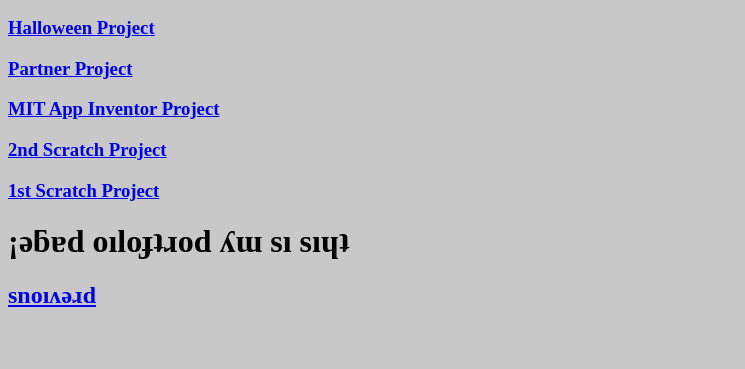
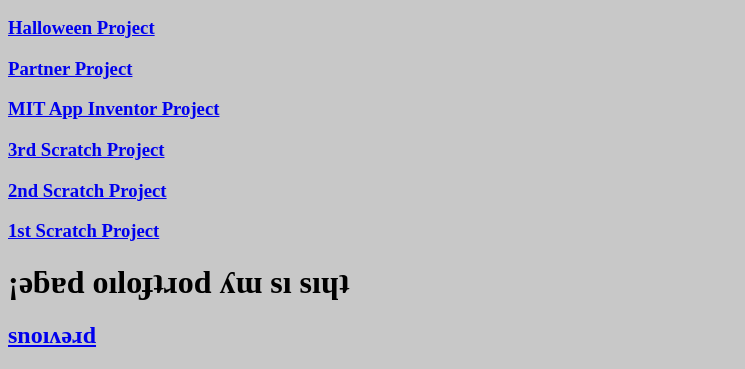
Before and after one commit to 1058319/firstwebsite.github.io, a plain HTML site: page portfolio.html in a window 1280 px wide. Shown: the part 478-847 px from the top of the page, without its empty margins (0-745 px from the left). Before the commit the page ends 807 px from the top, so only its background shows below. Drawn offline with Linux system fonts and the light colour scheme.

Commit message:
Update portfolio.html

```diff
--- a/portfolio.html
+++ b/portfolio.html
@@ -23,6 +23,7 @@
   <h3><a href="https://repl.it/EImT/47">Halloween Project</a></h3>
   <h3><a href="https://repl.it/EOzQ/41">Partner Project</a></h3>
   <h3><a href="Dont_pop_the_balloon.aia">MIT App Inventor Project</a></h3>
+  <h3><a href="https://scratch.mit.edu/projects/135004091/">3rd Scratch Project</a></h3>
   <h3><a href="https://scratch.mit.edu/projects/118945407/">2nd Scratch Project</a></h3>
   <h3><a href="https://scratch.mit.edu/projects/118070719/">1st Scratch Project</a></h3>
 	<h1>¡ǝƃɐd oıloɟʇɹod ʎɯ sı sıɥʇ</h1>
```
